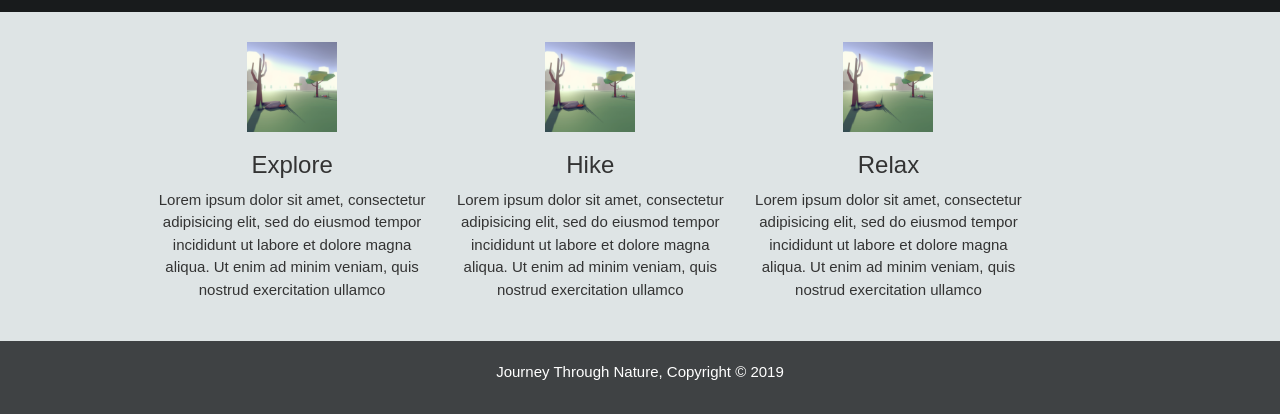
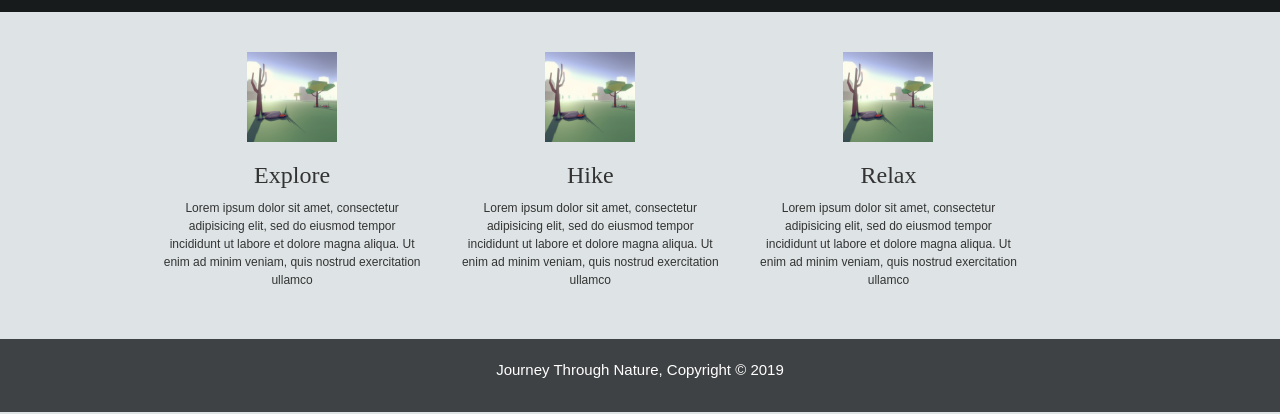
Before and after one commit to hungpenguyen/travel-landing-site, a plain HTML site: page startup_landing.html in a window 1280 px wide. Shown: the part 560-974 px from the top of the page. Drawn offline with nearby package versions, Linux system fonts and the light colour scheme; files that its build step writes are made by us from their sources; files whose address does not match are found by name.

Commit message:
Finish Outline of Main Page

```diff
--- a/startup_landing.css
+++ b/startup_landing.css
@@ -118,14 +118,20 @@ header a:hover{
   margin-top: 20px;
 }
 #boxes .box{
+  font-size: 80%;
   float: left;
   text-align: center;
   width: 30%;
-  padding: 10px;
+  padding: 20px;
 }
 
 #boxes .box img{
   width:90px;
+}
+
+#boxes .box h3{
+  font: 200% bold;
+  text-align: center;
 }
 
 footer{
```
Also changed, not shown: about.html (+0 -1 lines), 1 other file.
